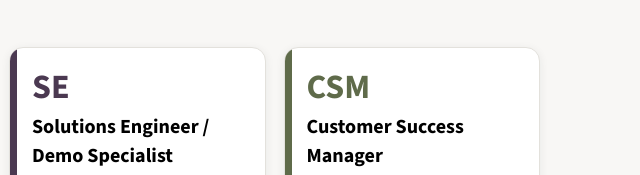
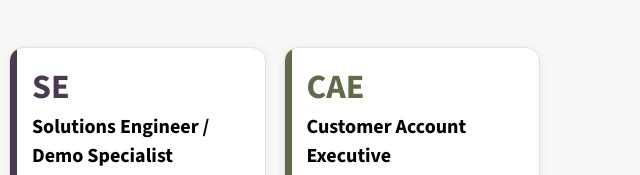
Before and after one commit to MeevoSalesEnablement/meevo-sales-tna, a plain HTML site: page index.html in a window 1280 px wide. Shown: the part 520-695 px from the top of the page, 640-1280 px from the left. Drawn offline with nearby package versions, Linux system fonts and the light colour scheme.

Commit message:
Rename CSM role to CAE and update references
Co-Authored-By: Claude Haiku 5.5 <noreply@anthropic.com>
Claude-Session: https://claude.ai/code/session_01UD5hmNLow1KyGijHcKM1Zm

```diff
--- a/index.html
+++ b/index.html
@@ -217,7 +217,7 @@ const CONFIG = {
   DEMO_ADMIN_PASSWORD: "meevo",
   ORG_NAME: "Meevo",
   // Managers by role (shown in the rep form) plus Sales Enablement, who are offered to every role.
-  MANAGERS_BY_ROLE: { SDR: ["Avery Baccala"], AE: ["Melanie Hull", "Taylor Meeker"], SE: [], CSM: [] },
+  MANAGERS_BY_ROLE: { SDR: ["Avery Baccala"], AE: ["Melanie Hull", "Taylor Meeker"], SE: [], CAE: [] },
   ENABLEMENT: ["Terry Moorehead", "Nicole Fabre"],
   get MANAGERS(){ return [...new Set([...Object.values(this.MANAGERS_BY_ROLE).flat(), ...this.ENABLEMENT])]; }
 };
@@ -349,36 +349,36 @@ const ROLES = {
     ]
   },
 
-  CSM: {
-    key:"CSM", name:"Customer Success Manager", abbr:"CSM", accent:"#5F6B4A",
+  CAE: {
+    key:"CAE", name:"Customer Account Executive", abbr:"CAE", accent:"#5F6B4A",
     tagline:"Onboarding, adoption, business reviews, retention, and expansion.",
     stages:[
       { name:"Onboarding & Handoff", why:"The first 90 days decide whether a client becomes a long term customer.", questions:[
-        { id:"csm-1", text:"Run a structured kickoff after the sales handoff that captures the client's goals, pain points, and what success looks like to them." },
-        { id:"csm-2", text:"Drive the early adoption milestones (online booking live, payments live, staff trained) on a clear timeline." }
+        { id:"cae-1", text:"Run a structured kickoff after the sales handoff that captures the client's goals, pain points, and what success looks like to them." },
+        { id:"cae-2", text:"Drive the early adoption milestones (online booking live, payments live, staff trained) on a clear timeline." }
       ]},
       { name:"Adoption & Value", why:"Clients stay when they feel the value, not when they own the features.", questions:[
-        { id:"csm-3", text:"Identify under used features (memberships, online booking, marketing automation, reporting) and connect them to the client's own goals." },
-        { id:"csm-4", text:"Train owners, managers, and front desk staff in a way that sticks, not just a one time walkthrough." },
-        { id:"csm-5", text:"Use Meevo reporting to show the client the value they are getting in revenue, retention, or time saved." }
+        { id:"cae-3", text:"Identify under used features (memberships, online booking, marketing automation, reporting) and connect them to the client's own goals." },
+        { id:"cae-4", text:"Train owners, managers, and front desk staff in a way that sticks, not just a one time walkthrough." },
+        { id:"cae-5", text:"Use Meevo reporting to show the client the value they are getting in revenue, retention, or time saved." }
       ]},
       { name:"Relationships & Business Reviews", why:"Owner level conversations about their business, not feature updates.", questions:[
-        { id:"csm-6", text:"Run check ins and business reviews that focus on the client's business goals rather than a product update." },
-        { id:"csm-7", text:"Build relationships beyond the primary contact so the account is not dependent on one person." }
+        { id:"cae-6", text:"Run check ins and business reviews that focus on the client's business goals rather than a product update." },
+        { id:"cae-7", text:"Build relationships beyond the primary contact so the account is not dependent on one person." }
       ]},
       { name:"Health & Risk", why:"Churn is usually visible months before the renewal date.", questions:[
-        { id:"csm-8", text:"Spot early churn signals (low logins, support ticket spikes, payment issues, ownership change) and act before renewal." },
-        { id:"csm-9", text:"Have a direct conversation with an unhappy client and turn it around." },
-        { id:"csm-10", text:"Manage escalations and set expectations with support and product without over promising." }
+        { id:"cae-8", text:"Spot early churn signals (low logins, support ticket spikes, payment issues, ownership change) and act before renewal." },
+        { id:"cae-9", text:"Have a direct conversation with an unhappy client and turn it around." },
+        { id:"cae-10", text:"Manage escalations and set expectations with support and product without over promising." }
       ]},
       { name:"Renewal & Expansion", why:"Retention protects revenue, expansion grows it.", questions:[
-        { id:"csm-11", text:"Lead renewal conversations with confidence and hold price by returning to value." },
-        { id:"csm-12", text:"Spot and position expansion (payments, add on modules, additional locations) as a natural next step rather than a pitch." },
-        { id:"csm-13", text:"Handle 'we are looking at a competitor' from an existing client." }
+        { id:"cae-11", text:"Lead renewal conversations with confidence and hold price by returning to value." },
+        { id:"cae-12", text:"Spot and position expansion (payments, add on modules, additional locations) as a natural next step rather than a pitch." },
+        { id:"cae-13", text:"Handle 'we are looking at a competitor' from an existing client." }
       ]},
       { name:"Product & Process", why:"Confident advice depends on current knowledge and clean records.", questions:[
-        { id:"csm-14", text:"Keep my product knowledge and release awareness current so I can advise clients confidently." },
-        { id:"csm-15", text:"Keep account health notes, next steps, and renewal dates accurate and current." }
+        { id:"cae-14", text:"Keep my product knowledge and release awareness current so I can advise clients confidently." },
+        { id:"cae-15", text:"Keep account health notes, next steps, and renewal dates accurate and current." }
       ]}
     ]
   }
@@ -408,7 +408,7 @@ const VALUES = [
   { id:"val-creativity",  name:"Creativity",  text:"I combine imagination with Meevo's technology to solve client problems in ways that create real value, not just a feature list.", sales:"I combine imagination with Meevo's technology to solve prospects' problems in ways that create real value, not just a feature list.", hint:"We unleash creativity by combining human imagination with technology." },
   { id:"val-integrity",   name:"Integrity",   text:"I am honest and transparent with clients and colleagues, follow through on commitments, and do what is right even when it costs me a deal.", sales:"I am honest and transparent with prospects and colleagues, follow through on commitments, and do what is right even when it costs me a deal.", hint:"We act with integrity by being honest, transparent, and accountable." }
 ];
-/* SDR and AE see the prospect wording; SE and CSM see the client wording. */
+/* SDR and AE see the prospect wording; SE and CAE see the client wording. */
 const valueText = (v, role) => ((role === "SDR" || role === "AE") && v.sales) ? v.sales : v.text;
 const VALUE_SCALE = [
   { v:1, short:"Rarely" }, { v:2, short:"Sometimes" }, { v:3, short:"Usually" }, { v:4, short:"Consistently" }, { v:5, short:"I set the example" }
@@ -465,9 +465,9 @@ function seedDemo(){
     ["Jordan Blake","SDR","Sam Rivera",2.6],["Priya Nair","SDR","Sam Rivera",3.4],["Marcus Lee","SDR","Sam Rivera",3.9],
     ["Alexis Chen","AE","Taylor Morgan",3.1],["Devon Carter","AE","Taylor Morgan",3.8],["Riley Brooks","AE","Taylor Morgan",2.8],
     ["Casey Nguyen","SE","Taylor Morgan",3.6],["Morgan Ellis","SE","Taylor Morgan",4.1],
-    ["Jamie Ortiz","CSM","Robin Park",3.3],["Sydney Patel","CSM","Robin Park",2.9]
+    ["Jamie Ortiz","CAE","Robin Park",3.3],["Sydney Patel","CAE","Robin Park",2.9]
   ];
-  const weak = { SDR:["sdr-6","sdr-14","sdr-15","sdr-16","sdr-7"], AE:["ae-5","ae-14","ae-18","ae-19","ae-21","ae-22"], SE:["se-1","se-9","se-15","se-8"], CSM:["csm-8","csm-11","csm-13","csm-5"] };
+  const weak = { SDR:["sdr-6","sdr-14","sdr-15","sdr-16","sdr-7"], AE:["ae-5","ae-14","ae-18","ae-19","ae-21","ae-22"], SE:["se-1","se-9","se-15","se-8"], CAE:["cae-8","cae-11","cae-13","cae-5"] };
   const reasons = ["Still get thrown when they push back.","Comfortable in prep but it slips on live calls.","Do this well with warm leads, less so with cold.","Have had wins here recently.","Need more reps on this, especially with med spas.","Could run a session on this for the team.","Tend to react instead of lead here."];
   let seed = 7; const rnd = () => { seed = (seed * 9301 + 49297) % 233280; return seed / 233280; };
   const out = [];
@@ -521,7 +521,7 @@ function route(){
   window.scrollTo(0,0);
   if (h === "#/admin") return renderAdmin();
   if (h === "#/mine") return renderMine();
-  const m = h.match(/^#\/assess\/(SDR|AE|SE|CSM)$/);
+  const m = h.match(/^#\/assess\/(SDR|AE|SE|CAE)$/);
   if (m){
     if (pendingEdit && pendingEdit.sub.role === m[1]){ const pe = pendingEdit; pendingEdit = null; return renderAssessment(m[1], pe.sub, pe.qid); }
     return renderAssessment(m[1]);
@@ -909,7 +909,7 @@ function renderAdminDashboard(){
       <button class="btn ghost sm" onclick="adminLogout()">Sign out</button>
     </div>
     <div class="filters">
-      <div class="seg">${["ALL","SDR","AE","SE","CSM"].map(k => `<button class="${adminView.role===k?'on':''}" onclick="adminView.role='${k}';renderAdminDashboard()">${k==="ALL"?"All roles":k}</button>`).join("")}</div>
+      <div class="seg">${["ALL","SDR","AE","SE","CAE"].map(k => `<button class="${adminView.role===k?'on':''}" onclick="adminView.role='${k}';renderAdminDashboard()">${k==="ALL"?"All roles":k}</button>`).join("")}</div>
       <select onchange="adminView.manager=this.value;renderAdminDashboard()"><option value="">All managers</option>${managers.map(m => `<option ${adminView.manager===m?'selected':''}>${esc(m)}</option>`).join("")}</select>
       <div class="seg"><button class="${adminView.latestOnly?'on':''}" onclick="adminView.latestOnly=true;renderAdminDashboard()">Latest per rep</button><button class="${!adminView.latestOnly?'on':''}" onclick="adminView.latestOnly=false;renderAdminDashboard()">All submissions</button></div>
     </div>
```
